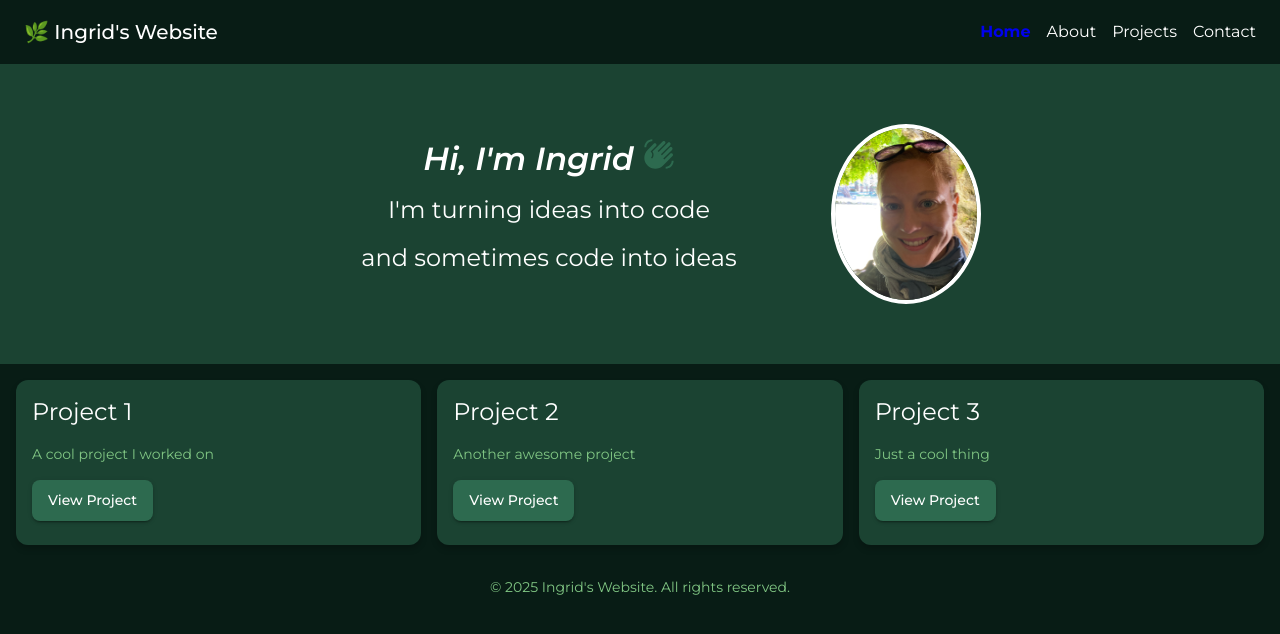
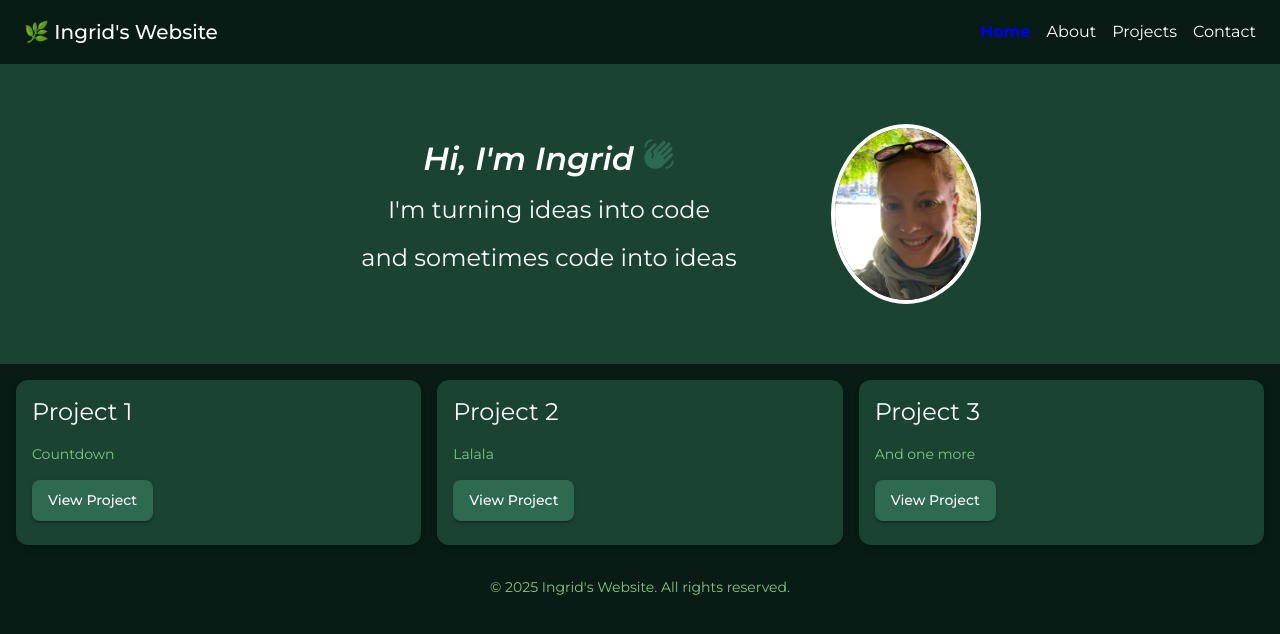
Before and after one commit to StrumpanTheCoder/ingridswebsite, a React (Create React App) app: page / in a window 1280 px wide. Shown: the top 634 px of the page. Built offline with nearby package versions, Linux system fonts and the light colour scheme.

Commit message:
Change project descriptions

```diff
--- a/src/components/Projects.tsx
+++ b/src/components/Projects.tsx
@@ -4,9 +4,9 @@ import { Grid, Card, CardContent, Typography, Button } from '@mui/material';
 
 const Projects = () => {
   const projectList = [
-    { title: 'Project 1', description: 'A cool project I worked on', link: '#' },
-    { title: 'Project 2', description: 'Another awesome project', link: '#' },
-    { title: 'Project 3', description: 'Just a cool thing', link: '#' },
+    { title: 'Project 1', description: 'Countdown', link: '#' },
+    { title: 'Project 2', description: 'Lalala', link: '#' },
+    { title: 'Project 3', description: 'And one more', link: '#' },
   ];
 
   return (
```
